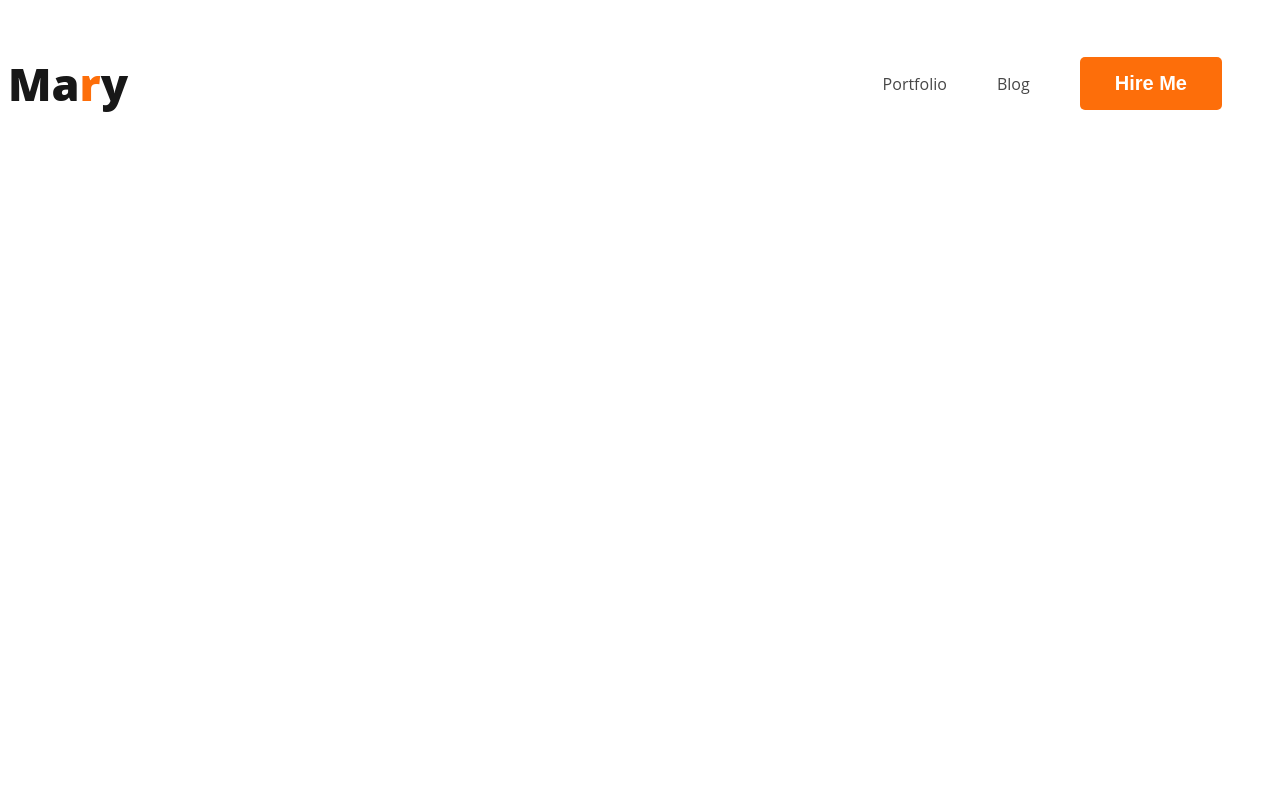
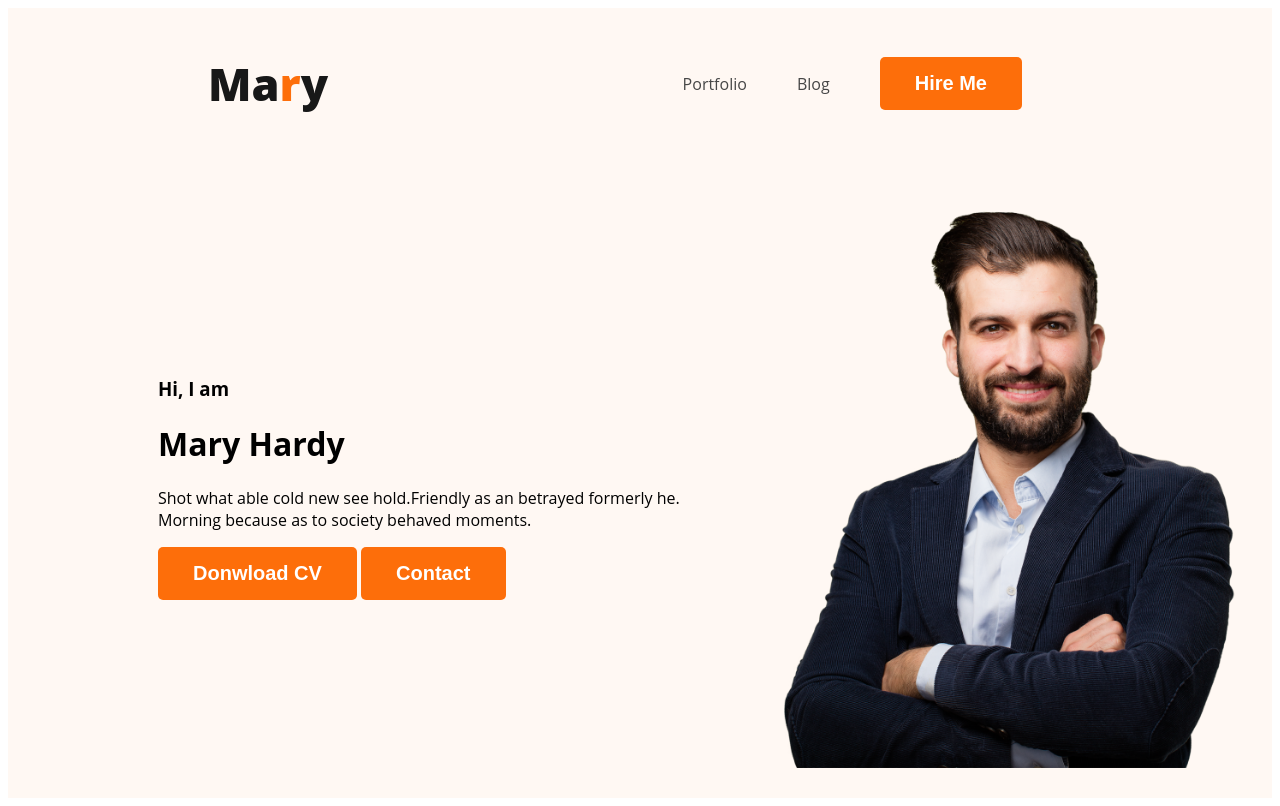
Before and after one commit to Coeditor5852/developer-portfolio, a plain HTML site: page index.html in a window 1280 px wide. Drawn offline with Linux system fonts and the light colour scheme; a web font is replaced by a local one.

Commit message:
banner content added

```diff
--- a/index.html
+++ b/index.html
@@ -1,21 +1,34 @@
 <!DOCTYPE html>
 <html lang="en">
+
 <head>
     <meta charset="UTF-8">
     <meta name="viewport" content="width=device-width, initial-scale=1.0">
     <title>Developer Porfoliio</title>
     <link rel="stylesheet" href="styles/portfolio.css">
 </head>
+
 <body>
-    <header>
-       <nav>
-        <h3 class="nav-title">Ma<span class="text-primary">r</span>y</h3>
+    <header class="header">
+        <nav>
+            <h3 class="nav-title">Ma<span class="text-primary">r</span>y</h3>
             <ul>
                 <li><a href="">Portfolio</a></li>
                 <li><a href="">Blog</a></li>
                 <li><button class="btn-primary">Hire Me</button></li>
             </ul>
-       </nav>
+        </nav>
+        <div class="banner">
+            <div class="banner-content">
+                <h3 class="banner-greeting">Hi, I am</h3>
+                <h1 class="banner-heading">Mary Hardy</h1>
+                <p>Shot what able cold new see hold.Friendly as an betrayed formerly he. Morning because as to society
+                    behaved moments.</p>
+                <button class="btn-primary">Donwload CV</button>
+                <button class="btn-primary">Contact</button>
+            </div>
+            <img class="profile-pic" src="images/hardy.png" alt="">
+        </div>
     </header>
     <main>
 
@@ -24,4 +37,5 @@
 
     </footer>
 </body>
+
 </html>
--- a/styles/portfolio.css
+++ b/styles/portfolio.css
@@ -24,6 +24,7 @@ nav {
     display: flex;
     justify-content: space-between;
     align-items: center;
+    margin: 0 200px;
 }
 
 .nav-title {
@@ -46,3 +47,15 @@ nav a {
     text-decoration: none;
     color: #474747;
 }
+/* header related styles */
+.header{
+    background-color: #FFF8F3;
+}
+.banner{
+    padding: 30px 30px 30px 150px;
+    display: flex;
+    align-items: center;
+}
+.banner .profile-pic{
+    width: 500px;
+}
```
